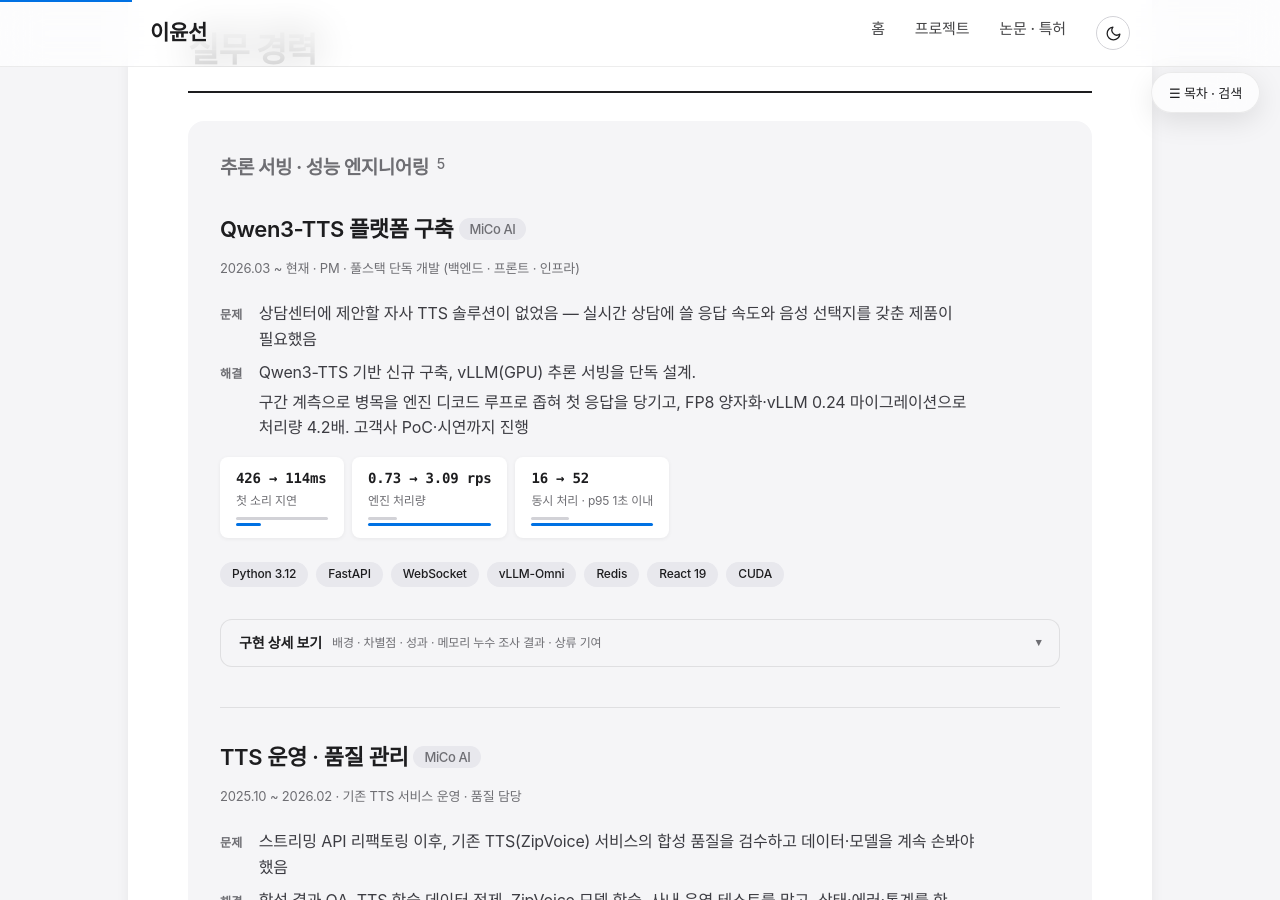
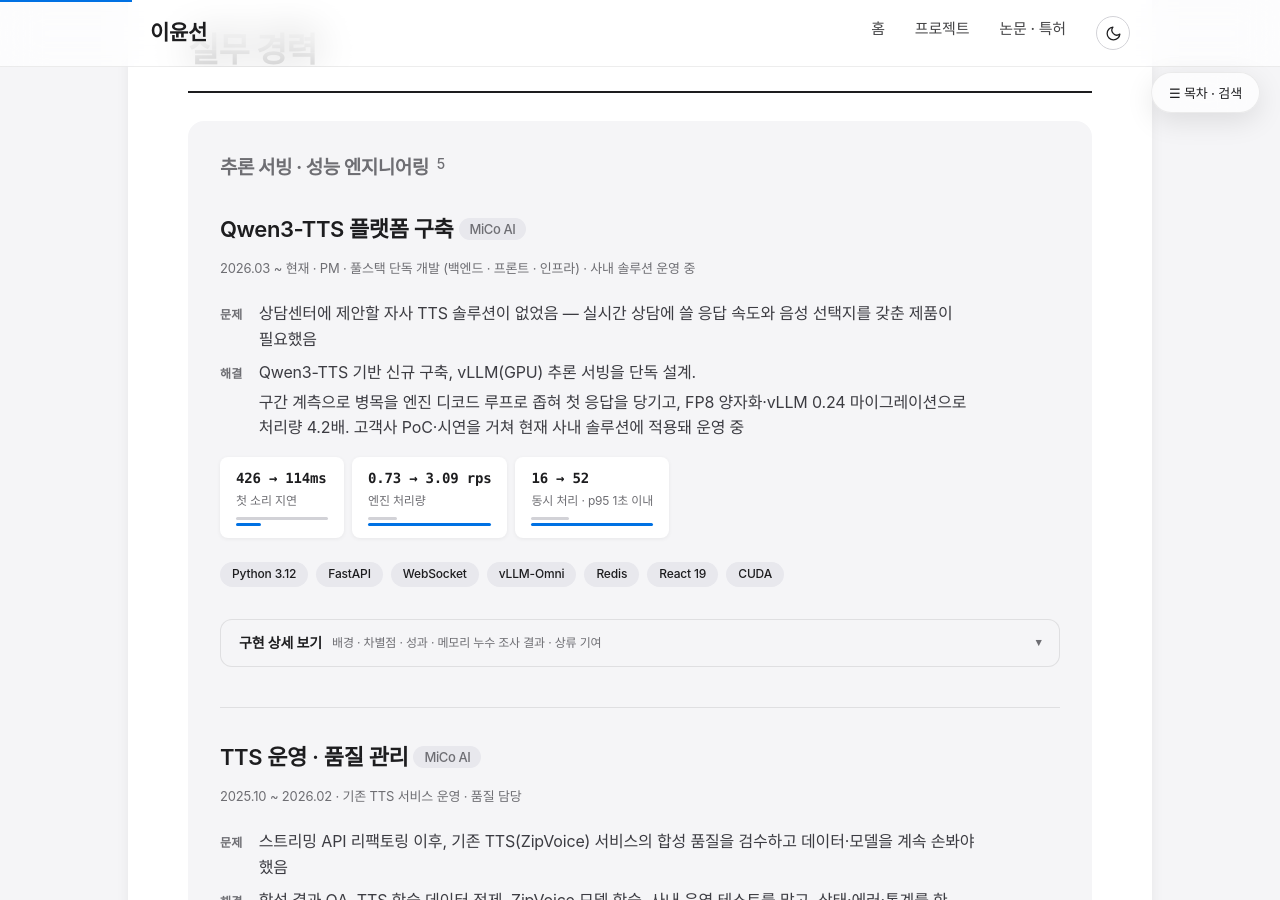
Before and after one commit to ckc5800/ckc5800.github.io, a Jekyll site: the page built from projects.html, in a window 1280 px wide and 900 px high, scrolled down 946 px. Built offline with Jekyll 4.4.1, drawn with Linux system fonts in a browser that asks for light colours; some web fonts are replaced.

Commit message:
Qwen3-TTS 플랫폼이 사내 솔루션에 적용돼 운영 중임을 반영 (본인 확인 2026-10-19)
- 사이트: 카드 메타·해결·배경, 홈 핵심 성과 카드
- 이력서: 요약 첫 불릿과 배경 줄 (3쪽 유지)

Co-Authored-By: Claude Opus 5.5 <noreply@anthropic.com>

```diff
--- a/index.html
+++ b/index.html
@@ -28,7 +28,7 @@ description: AI Inference/Serving Engineer 이윤선의 포트폴리오 — TTS
     <div class="projects-grid">
         <a class="project-card" href="/projects.html#tts">
             <h3>실시간 TTS 서빙</h3>
-            <p><span class="sentence">구간 계측으로 병목을 엔진 디코드 루프로 좁힌 뒤, 문장 단위 스트리밍으로 첫 응답을 줄이고 FP8 양자화·vLLM 0.24 마이그레이션으로 처리량을 올림.</span><span class="sentence">지표를 헤더 도착(TTFB)에서 실제 재생 시작으로 바꾸자 드러난 버퍼 두 곳을 걷어내 첫 소리를 114ms로.</span></p>
+            <p><span class="sentence">단독 구축해 사내 솔루션으로 운영 중인 TTS 플랫폼.</span><span class="sentence">구간 계측으로 병목을 엔진 디코드 루프로 좁힌 뒤, 문장 단위 스트리밍으로 첫 응답을 줄이고 FP8 양자화·vLLM 0.24 마이그레이션으로 처리량을 올림.</span><span class="sentence">지표를 헤더 도착(TTFB)에서 실제 재생 시작으로 바꾸자 드러난 버퍼 두 곳을 걷어내 첫 소리를 114ms로.</span></p>
             <div class="metrics">
                 <div class="metric"><span class="metric-value">426 → 114ms</span><span class="metric-label">첫 소리 지연</span></div>
                 <div class="metric"><span class="metric-value">0.73 → 3.09 rps</span><span class="metric-label">플랫폼 엔진 처리량</span></div>
--- a/projects.html
+++ b/projects.html
@@ -134,10 +134,10 @@ description: 실무 12건과 개인 연구 9건의 프로젝트 기록 — 문
 
 <div class="project">
     <h3 id="tts" data-print="full">Qwen3-TTS 플랫폼 구축 <span class="badge">MiCo AI</span></h3>
-    <p class="project-meta">2026.03 ~ 현재 · PM · 풀스택 단독 개발 (백엔드 · 프론트 · 인프라)</p>
+    <p class="project-meta">2026.03 ~ 현재 · PM · 풀스택 단독 개발 (백엔드 · 프론트 · 인프라) · 사내 솔루션 운영 중</p>
     <dl class="ps">
         <dt>문제</dt><dd>상담센터에 제안할 자사 TTS 솔루션이 없었음 — 실시간 상담에 쓸 응답 속도와 음성 선택지를 갖춘 제품이 필요했음</dd>
-        <dt>해결</dt><dd><span class="sentence">Qwen3-TTS 기반 신규 구축, vLLM(GPU) 추론 서빙을 단독 설계.</span><span class="sentence">구간 계측으로 병목을 엔진 디코드 루프로 좁혀 첫 응답을 당기고, FP8 양자화·vLLM 0.24 마이그레이션으로 처리량 4.2배. 고객사 PoC·시연까지 진행</span></dd>
+        <dt>해결</dt><dd><span class="sentence">Qwen3-TTS 기반 신규 구축, vLLM(GPU) 추론 서빙을 단독 설계.</span><span class="sentence">구간 계측으로 병목을 엔진 디코드 루프로 좁혀 첫 응답을 당기고, FP8 양자화·vLLM 0.24 마이그레이션으로 처리량 4.2배. 고객사 PoC·시연을 거쳐 현재 사내 솔루션에 적용돼 운영 중</span></dd>
     </dl>
     <div class="metrics">
         <div class="metric"><span class="metric-value">426 → 114ms</span><span class="metric-label">첫 소리 지연</span></div>
@@ -157,7 +157,7 @@ description: 실무 12건과 개인 연구 9건의 프로젝트 기록 — 문
         <summary><span class="sum-text">구현 상세 보기</span><span class="sum-hint">배경 · 차별점 · 성과 · 메모리 누수 조사 결과 · 상류 기여</span><span class="sum-close">Qwen3-TTS 플랫폼 구축 — 접기</span></summary>
         <div class="detail-body">
 <h4 class="detail-head">배경</h4>
-    <p><span class="sentence">상담센터를 타깃으로 제안할 자사 TTS 솔루션을 신규 구축하는 과제.</span><span class="sentence">기존 시스템 교체가 아니라, 실시간 상담에 쓸 수 있는 응답 속도와 음성 선택지를 갖춘 제품을 처음부터 만드는 것이 목표였음.</span><span class="sentence">모델 선정부터 서빙 아키텍처, 백엔드·프론트엔드, 배포·운영까지 전 구간을 단독으로 맡았고, 고객사 PoC·시연까지 진행.</span></p>
+    <p><span class="sentence">상담센터를 타깃으로 제안할 자사 TTS 솔루션을 신규 구축하는 과제.</span><span class="sentence">기존 시스템 교체가 아니라, 실시간 상담에 쓸 수 있는 응답 속도와 음성 선택지를 갖춘 제품을 처음부터 만드는 것이 목표였음.</span><span class="sentence">모델 선정부터 서빙 아키텍처, 백엔드·프론트엔드, 배포·운영까지 전 구간을 단독으로 맡았고, 고객사 PoC·시연까지 진행.</span><span class="sentence">현재 사내 솔루션에 적용돼 운영 중.</span></p>
 
     <h4 class="detail-head">차별점</h4>
     <p class="point"><strong>① 스트리밍 품질 자동 감지 · 자가 치유</strong>: 잘리거나 반복된 음성을 서버가 스스로 걸러내는 구조.</p>
```
Also changed, not shown: 2 other files.
